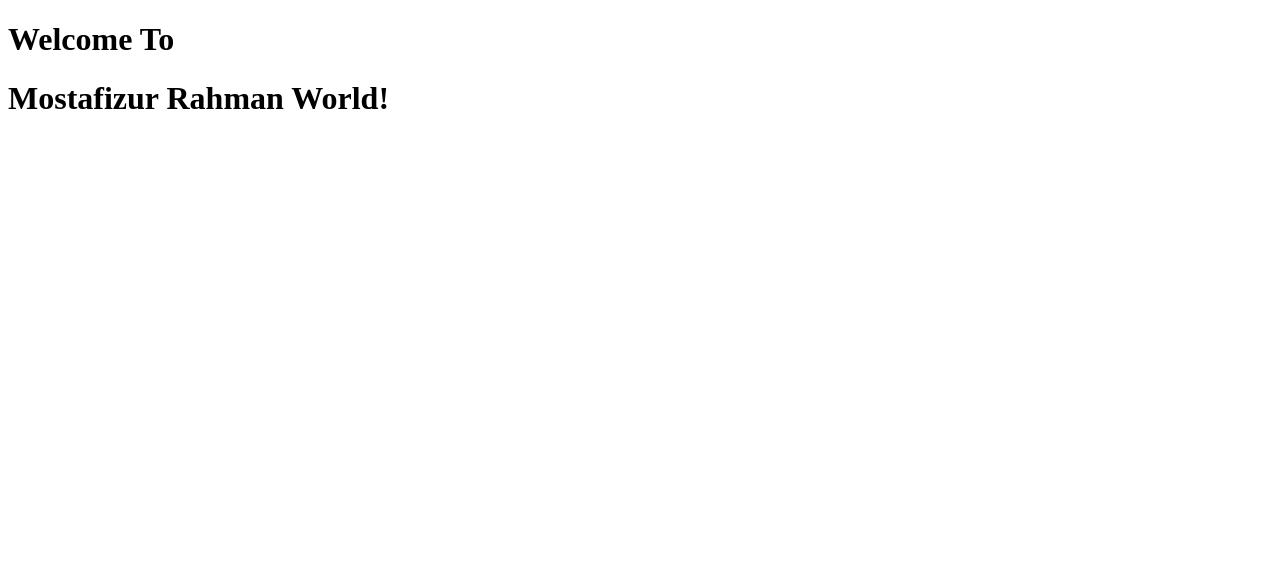
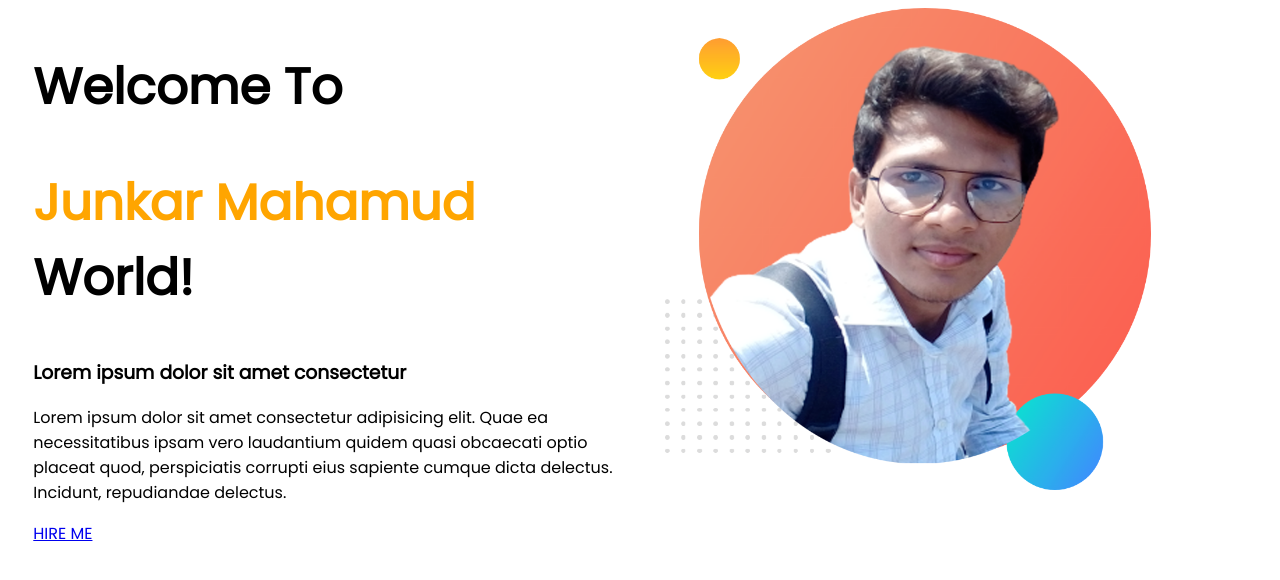
Before and after one commit to developermostafizur/developer-portfolio, a plain HTML site: page index.html in a window 1280 px wide. Drawn offline with Linux system fonts and the light colour scheme.

Commit message:
image added

```diff
--- a/index.html
+++ b/index.html
@@ -1,14 +1,34 @@
 <!DOCTYPE html>
 <html lang="en">
+
 <head>
     <meta charset="UTF-8">
     <meta http-equiv="X-UA-Compatible" content="IE=edge">
     <meta name="viewport" content="width=device-width, initial-scale=1.0">
     <title>Mostafizur Portfolio</title>
+    <link rel="preconnect" href="https://fonts.googleapis.com">
+    <link rel="preconnect" href="https://fonts.gstatic.com" crossorigin>
+    <link href="https://fonts.googleapis.com/css2?family=Poppins&display=swap" rel="stylesheet">
     <link rel="stylesheet" href="style.css">
 </head>
+
 <body>
-    <h1>Welcome To</h1>
-    <h1>Mostafizur Rahman World!</h1>
+    <section>
+        <div class="half-width">
+            <h1>Welcome To</h1>
+            <h1><span class="orange-color">Junkar Mahamud</span> World!</h1>
+            <h3>Lorem ipsum dolor sit amet consectetur </h3>
+            <p>Lorem ipsum dolor sit amet consectetur adipisicing elit. Quae ea necessitatibus ipsam vero laudantium
+                quidem
+                quasi obcaecati optio placeat quod, perspiciatis corrupti eius sapiente cumque dicta delectus. Incidunt,
+                repudiandae delectus.</p>
+            <a target="_blank" href="https://github.com/">HIRE ME</a>
+        </div>
+
+        <div class="half-width">
+            <img src="images/mostafizur.png" alt="images to mostafizur">
+        </div>
+    </section>
 </body>
+
 </html>
--- a/style.css
+++ b/style.css
@@ -0,0 +1,24 @@
+body {
+    font-family: 'Poppins', sans-serif;
+}
+
+h1 {
+    font-size: 50px;
+}
+
+.orange-color {
+    color: orange;
+}
+
+section {
+    display: flex;
+}
+
+.half-width {
+    width: 50%;
+    padding-left: 2%;
+}
+
+.half-width img {
+    width: 80%;
+}
```
